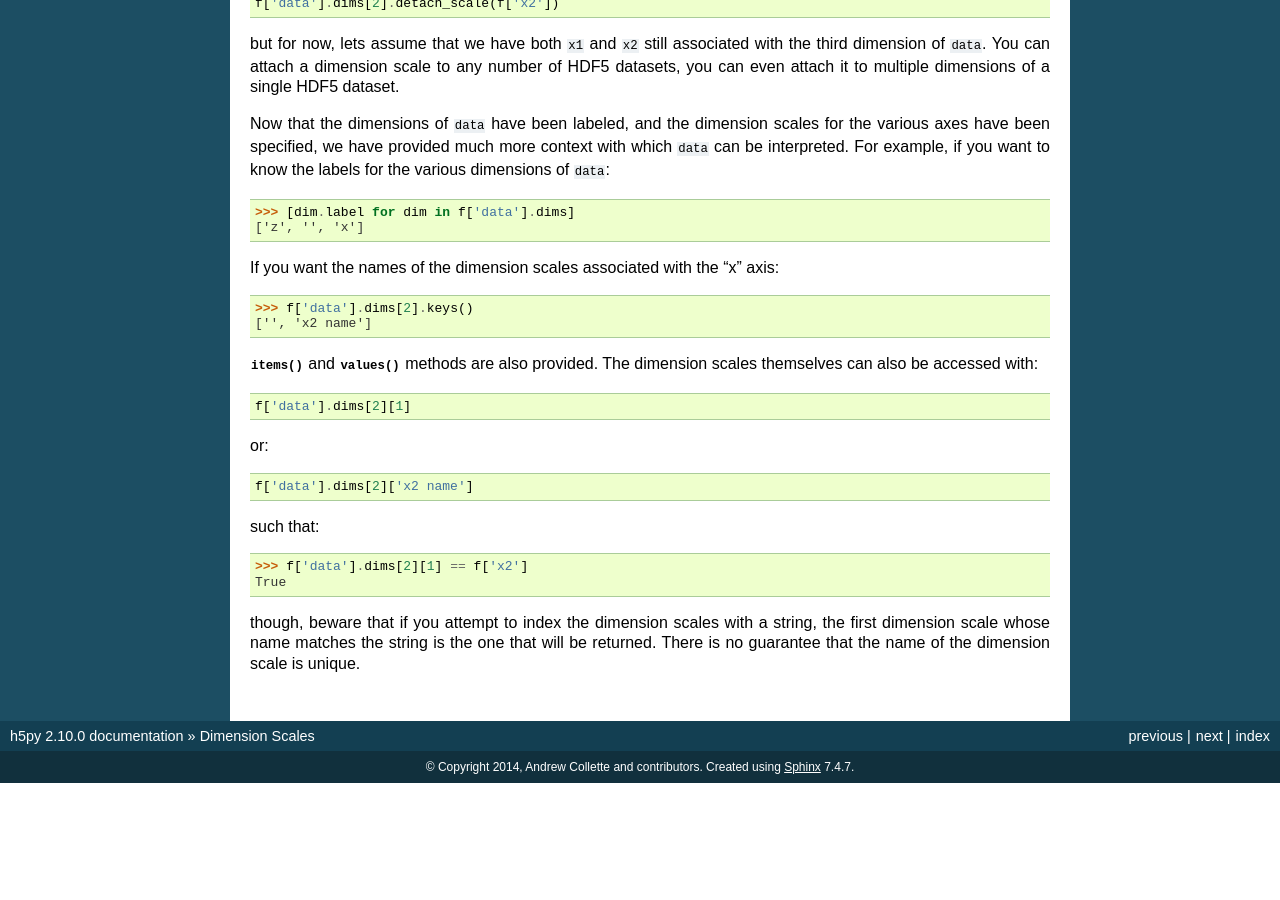
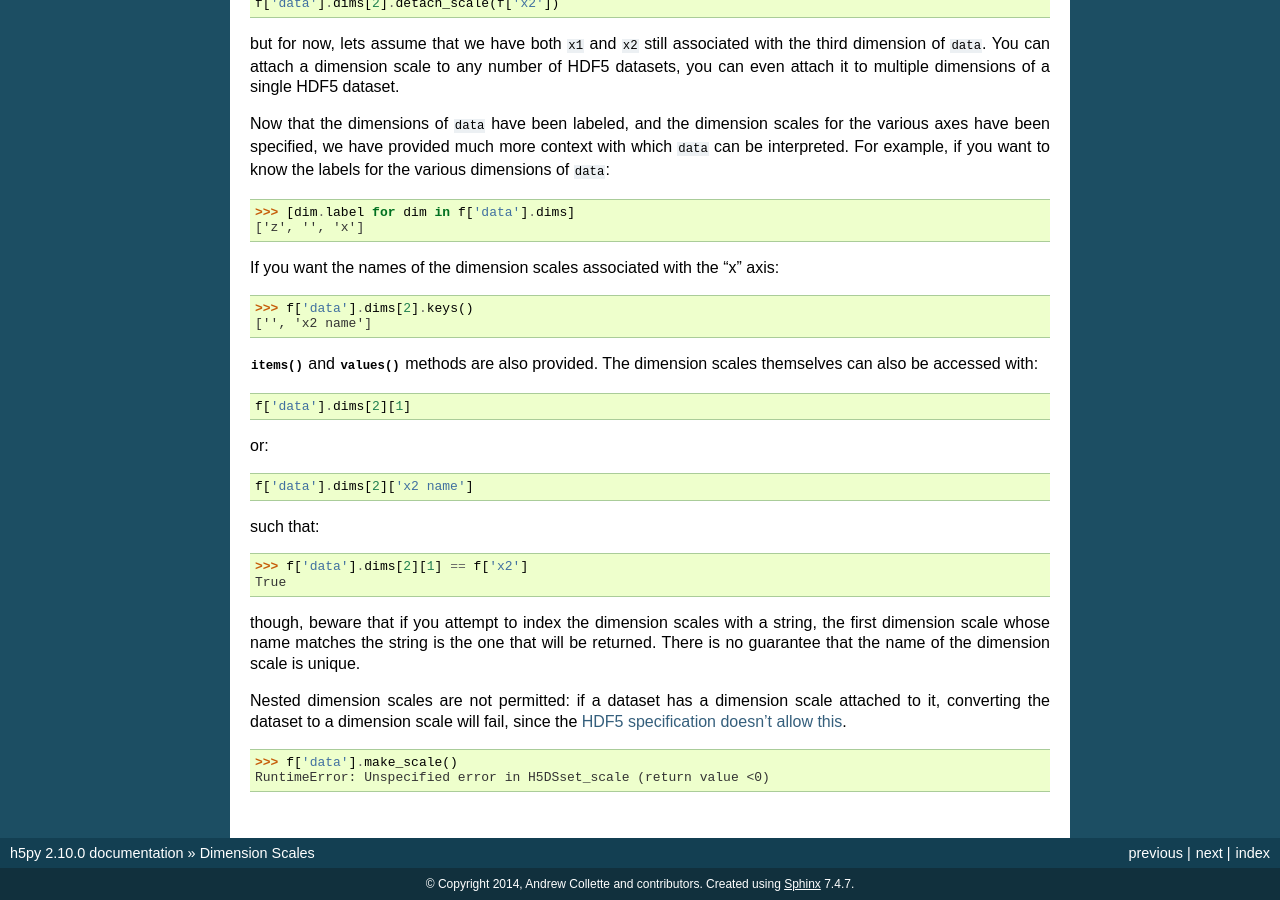
Before and after one commit to h5py/h5py, a Sphinx documentation site: the page built from docs/high/dims.rst, in a window 1280 px wide and 900 px high, scrolled down 964 px. Built offline with Sphinx 7.4.7, drawn with Linux system fonts in a browser that asks for light colours; pages that are not in the unit, such as notebooks, are missing from menus; before the commit the page ends 1747 px from its top, so only the background shows below that.

Commit message:
Fix #1523 by updating the documentation

```diff
--- a/docs/high/dims.rst
+++ b/docs/high/dims.rst
@@ -90,3 +90,12 @@ such that::
 though, beware that if you attempt to index the dimension scales with a string,
 the first dimension scale whose name matches the string is the one that will be
 returned. There is no guarantee that the name of the dimension scale is unique.
+
+
+
+Nested dimension scales are not permitted: if a dataset has a dimension scale
+attached to it, converting the dataset to a dimension scale will fail, since the
+`HDF5 specification doesn't allow this <https://confluence.hdfgroup.org/display/HDF5/H5DS_SET_SCALE>`_. ::
+
+   >>> f['data'].make_scale()
+   RuntimeError: Unspecified error in H5DSset_scale (return value <0)
```
